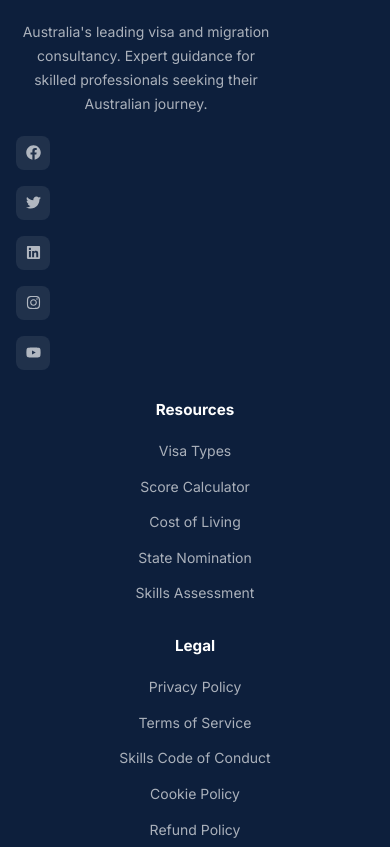
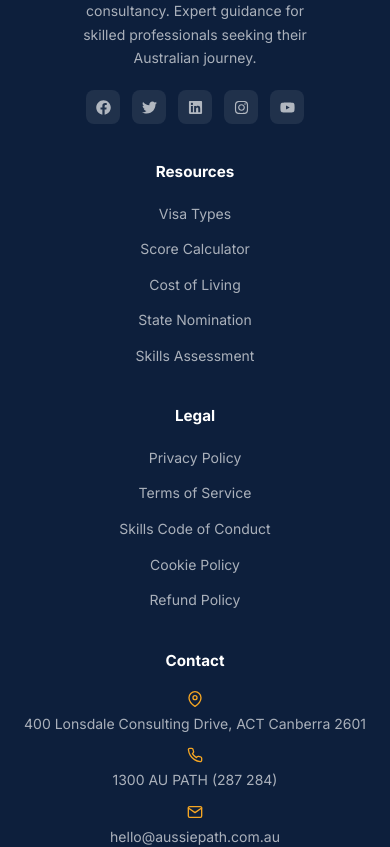
Before and after one commit to cheeriocat/aussiepath-frontend, a React (Vite) app in the folder customer-frontend/: page /register in a window 390 px wide. Shown: the part 980-1827 px from the top of the page. Built offline with nearby package versions, Linux system fonts and the light colour scheme; no server answers.

Commit message:
style: fix header overlay, block horizontal body overflow scroll, center social links horizontally and center map contacts

```diff
--- a/customer-frontend/src/index.css
+++ b/customer-frontend/src/index.css
@@ -74,12 +74,14 @@ tr, td, th {
               box-shadow 0.8s cubic-bezier(0.4, 0, 0.2, 1);
 }
 
-body {
+html, body {
   font-family: var(--font);
   color: var(--gray-800);
   background: var(--off-white);
   line-height: 1.6;
   -webkit-font-smoothing: antialiased;
+  overflow-x: hidden;
+  width: 100%;
 }
 a { text-decoration: none; color: inherit; }
 img { max-width: 100%; display: block; }
@@ -116,6 +118,13 @@ ul { list-style: none; }
   display: flex;
   gap: 4px;
   flex: 1;
+}
+
+.opportunities-header {
+  display: flex;
+  justify-content: space-between;
+  align-items: flex-end;
+  margin-bottom: 36px;
 }
 
 /* ─── Mobile Responsiveness Media Queries ───────────────────────────────────── */
@@ -175,12 +184,9 @@ ul { list-style: none; }
   }
 
   /* Horizontal flex elements wrap and stack */
-  div[style*="flex-direction"],
-  [style*="flex-direction"],
-  div[style*="flex-wrap"],
-  [style*="flex-wrap"] {
+  div[style*="flex-direction"]:not(.mobile-swipe-list),
+  [style*="flex-direction"]:not(.mobile-swipe-list) {
     flex-direction: column !important;
-    flex-wrap: wrap !important;
   }
 
   /* Hero flex buttons container */
@@ -197,20 +203,67 @@ ul { list-style: none; }
   }
 
   /* Stats stacking */
-  div[style*="gap"] {
+  .home-stats-row {
     flex-direction: column !important;
     gap: 16px !important;
   }
 
-  /* Footer column stacking */
+  /* Opportunities header wrapping */
+  .opportunities-header {
+    flex-direction: column !important;
+    align-items: flex-start !important;
+    gap: 12px !important;
+    margin-bottom: 24px !important;
+  }
+  .opportunities-header a {
+    width: 100% !important;
+    justify-content: center !important;
+    margin-top: 8px !important;
+  }
+
+  /* Footer column stacking & centering */
   footer div[style*="grid-template-columns"] {
     grid-template-columns: 1fr !important;
-    gap: 28px !important;
-    text-align: center;
+    gap: 36px !important;
+    text-align: center !important;
   }
+
+  /* Center footer columns content */
+  footer div[style*="grid-template-columns"] > div {
+    display: flex !important;
+    flex-direction: column !important;
+    align-items: center !important;
+    text-align: center !important;
+  }
+
+  /* Center Brand logo */
+  footer div[style*="grid-template-columns"] > div:first-child > div:first-child {
+    justify-content: center !important;
+  }
+
+  /* Keep social media icons horizontal (left-to-right) and centered */
+  footer div[style*="grid-template-columns"] > div:first-child > div:last-child {
+    display: flex !important;
+    flex-direction: row !important;
+    justify-content: center !important;
+    gap: 12px !important;
+  }
+
+  /* Center contact icons (Map, Phone, Mail) and make them look premium */
+  footer div[style*="grid-template-columns"] > div:last-child ul {
+    align-items: center !important;
+  }
+
+  footer div[style*="grid-template-columns"] > div:last-child li {
+    flex-direction: column !important;
+    align-items: center !important;
+    text-align: center !important;
+    gap: 6px !important;
+  }
+
   footer div[style*="justify-content"] {
     flex-direction: column !important;
-    gap: 16px;
+    gap: 16px !important;
     align-items: center !important;
   }
 
--- a/customer-frontend/src/pages/Home.jsx
+++ b/customer-frontend/src/pages/Home.jsx
@@ -99,7 +99,7 @@ export default function Home() {
             </div>
 
             {/* Stats */}
-            <div className="animate-fadeInUp" style={{ display: 'flex', gap: 24, animationDelay: '.4s' }}>
+            <div className="home-stats-row animate-fadeInUp" style={{ display: 'flex', gap: 24, animationDelay: '.4s' }}>
               {[
                 { icon: <FiUsers size={18} />, value: '895', label: 'Australian Paths', color: '#f5a623' },
                 { icon: <FiCheckCircle size={18} />, value: '124', label: 'Eligible Paths', color: '#27ae60' },
@@ -129,7 +129,7 @@ export default function Home() {
       <section style={{ padding: '80px 0', background: 'var(--gray-50)' }}>
         <div className="container">
           {/* Header */}
-          <div style={{ display: 'flex', justifyContent: 'space-between', alignItems: 'flex-start', marginBottom: 36 }}>
+          <div className="opportunities-header">
             <div>
               <span className="section-label">OPPORTUNITIES</span>
               <h2 className="section-title">Latest Opportunities in Australia</h2>
@@ -140,7 +140,7 @@ export default function Home() {
               color: 'var(--navy)', fontWeight: 700, fontSize: '0.875rem',
               padding: '10px 18px', borderRadius: 8,
               border: '1.5px solid var(--navy)', transition: 'all .2s',
-              whiteSpace: 'nowrap', marginTop: 24,
+              whiteSpace: 'nowrap', marginTop: 12,
             }}
               onMouseEnter={e => { e.currentTarget.style.background = 'var(--navy)'; e.currentTarget.style.color = 'var(--white)'; }}
               onMouseLeave={e => { e.currentTarget.style.background = 'transparent'; e.currentTarget.style.color = 'var(--navy)'; }}
```
